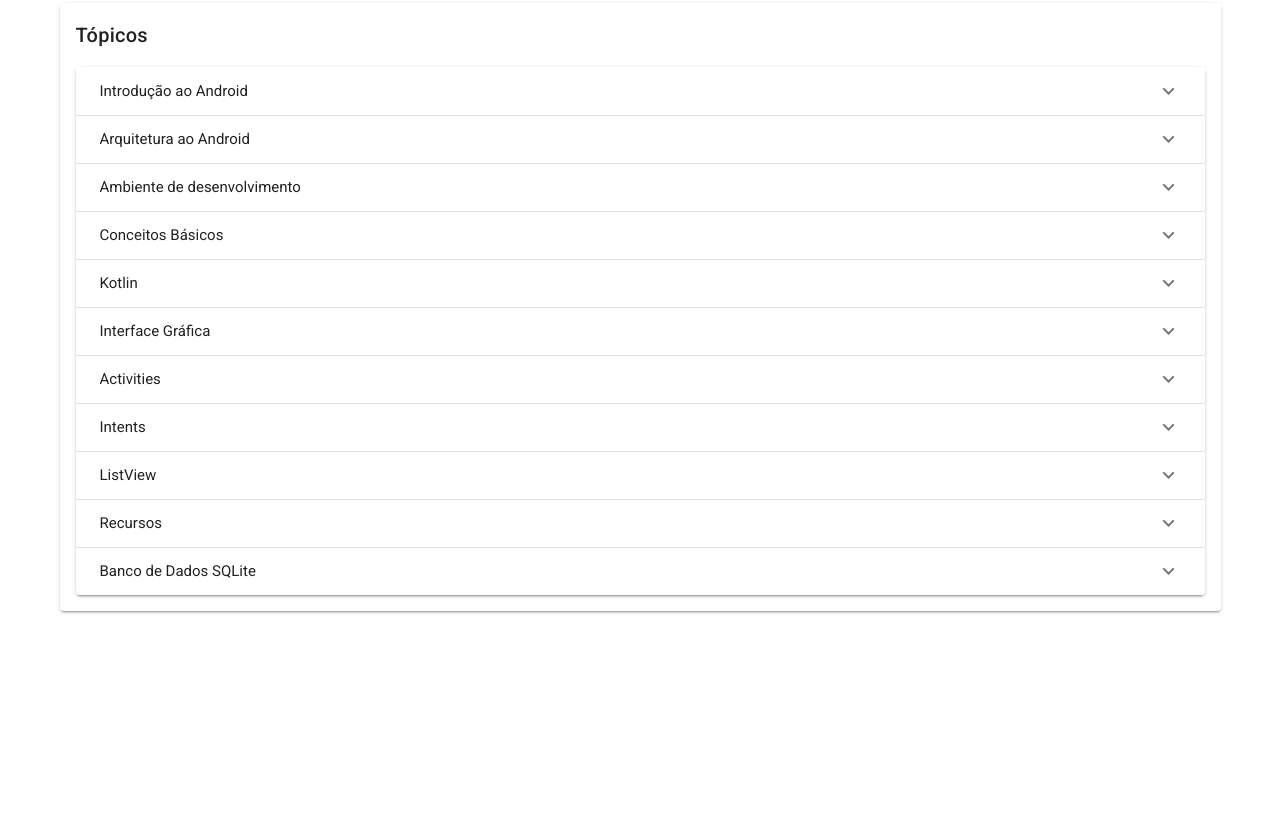
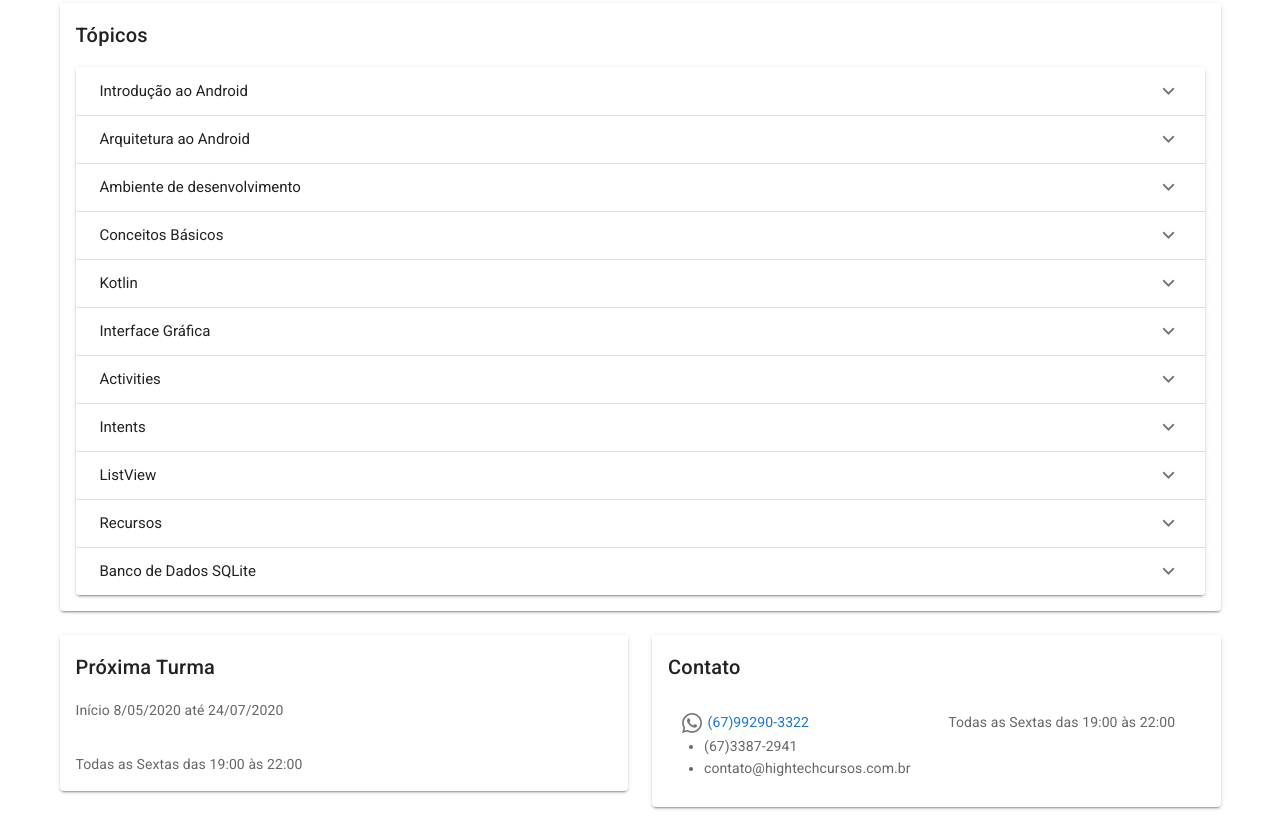
Before and after one commit to UCDB/TADS-2020-KOTLIN, a plain HTML site: page index.html in a window 1280 px wide. Shown: the part 359-1178 px from the top of the page. Before the commit the page ends 982 px from the top, so only its background shows below. Drawn offline with nearby package versions, Linux system fonts and the light colour scheme.

Commit message:
Adicioando Endereços

```diff
--- a/index.html
+++ b/index.html
@@ -70,7 +70,55 @@
 
           </v-row>
 
+        <v-row>
+          <v-col>
 
+            <v-card>
+                <v-card-title>Próxima Turma</v-card-title>
+                <v-card-text>
+                  Início 8/05/2020 até 24/07/2020
+                </v-card-text>
+                <v-card-text>
+                  Todas as Sextas das 19:00 às 22:00
+                </v-card-text>
+            </v-card>
+          </v-col>
+
+          <v-col>
+            <v-card>
+              <v-card-title>Contato</v-card-title>
+              <v-card-text>
+
+
+                <v-container>
+                    <v-row>
+                      <v-col>
+                        <a style="text-decoration: none;" target="_blank" href="http://bit.ly/whatsapp-ht2">
+                          <v-icon>mdi-whatsapp</v-icon>
+                          (67)99290-3322
+                        </a>
+
+                        <ul>
+                          <li>(67)3387-2941</li>
+                          <li>contato@hightechcursos.com.br</li>
+                        </ul>
+
+                    </v-col>
+
+                      <v-col>
+
+                        Todas as Sextas das 19:00 às 22:00
+
+                      </v-col>
+                    </v-row>
+
+                  </v-container>
+
+              </v-card-text>
+
+          </v-card>
+          </v-col>
+        </v-row>
 
 
 
```
Lines whose indentation alone changed are shown as unchanged.
